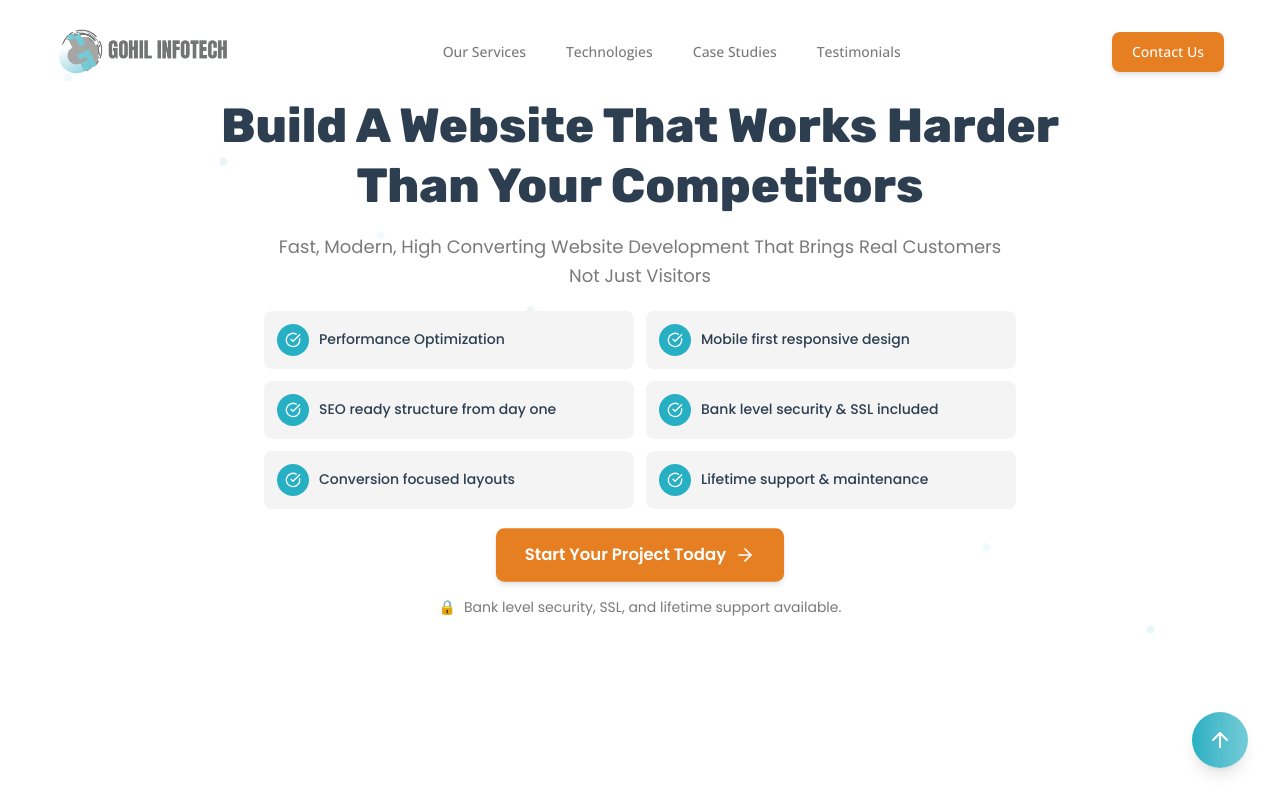
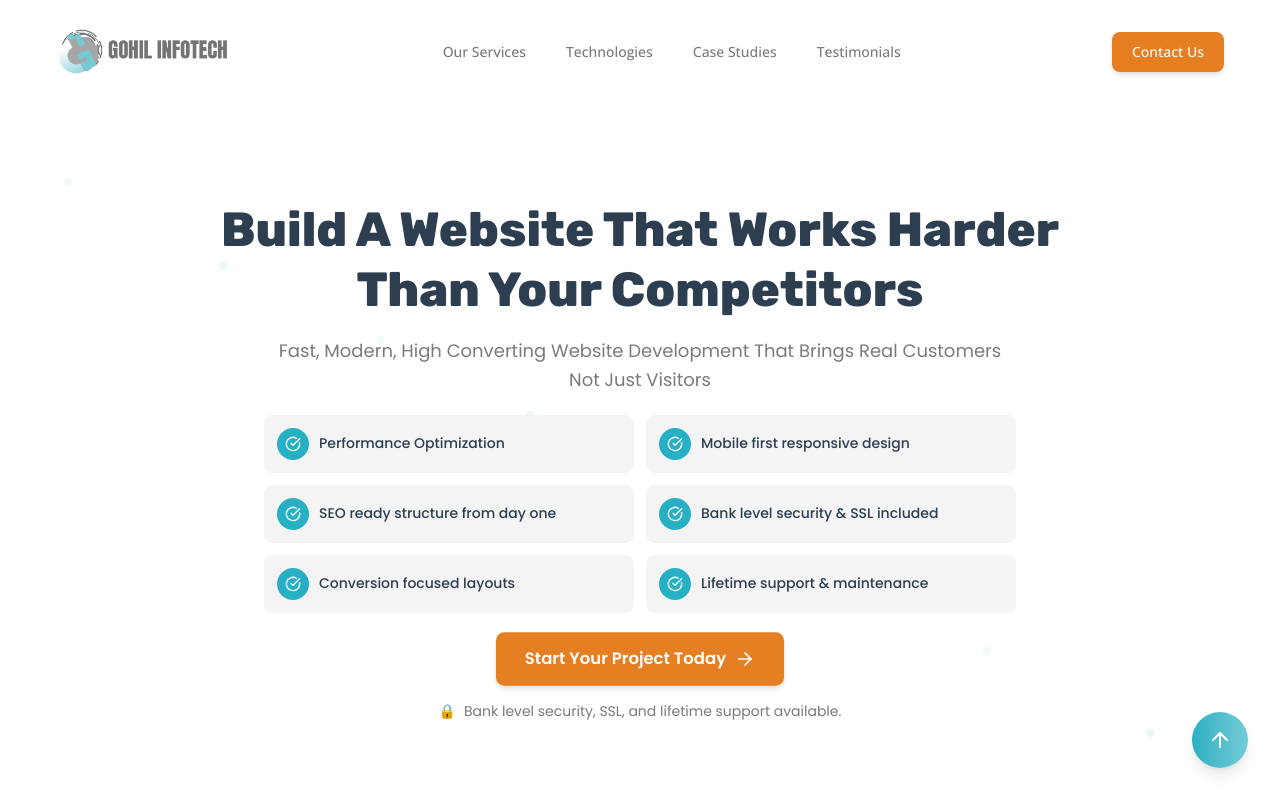
Before and after one commit to gipldevelopers/gipl-web-lp, a Next.js app: page / in a window 1280 px wide. Shown: the top 800 px of the page. Built offline with nearby package versions, Linux system fonts and the light colour scheme.

Commit message:
changes in navbar

```diff
--- a/src/app/components/nav.jsx
+++ b/src/app/components/nav.jsx
@@ -5,16 +5,6 @@ import { motion, AnimatePresence } from "framer-motion";
 
 export default function Navbar() {
   const [isMobileMenuOpen, setIsMobileMenuOpen] = useState(false);
-  const [scrolled, setScrolled] = useState(false);
-
-  // Navbar scroll effect
-  useEffect(() => {
-    const handleScroll = () => {
-      setScrolled(window.scrollY > 10);
-    };
-    window.addEventListener("scroll", handleScroll);
-    return () => window.removeEventListener("scroll", handleScroll);
-  }, []);
 
   // Updated navLinks with your content
   const navLinks = [
@@ -66,7 +56,7 @@ export default function Navbar() {
   };
 
   return (
-    <header className="fixed top-0 left-0 right-0 z-50 px-3 sm:px-4 md:px-6 lg:px-8 py-2 sm:py-3 md:py-4">
+    <header className="relative z-50 px-3 sm:px-4 md:px-6 lg:px-8 py-2 sm:py-3 md:py-4">
       <motion.nav
         initial="hidden"
         animate="visible"
```
